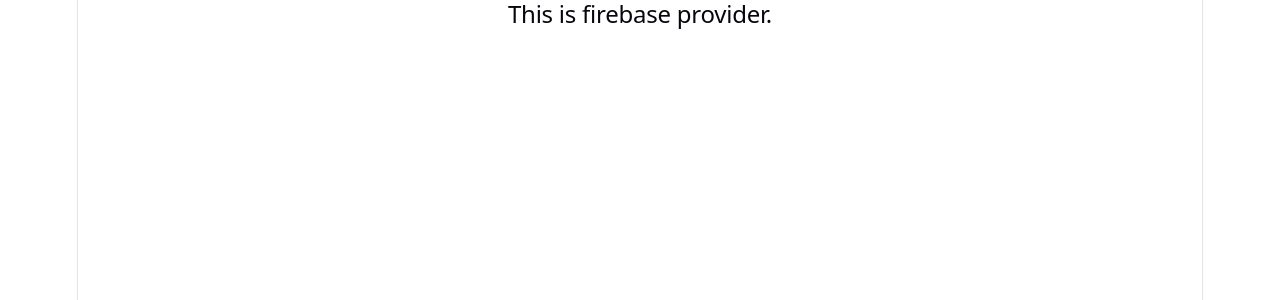
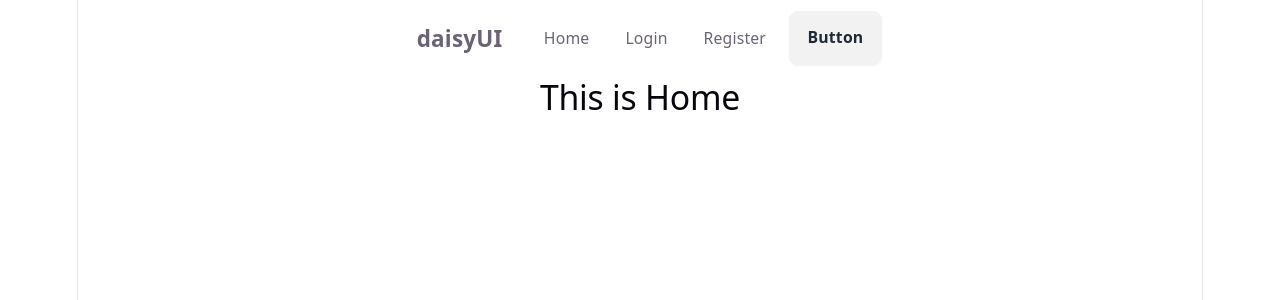
Before and after one commit to alalhosen/glasses-authentication-concept9-2-260326, a React (Vite) app: page / in a window 1280 px wide. Shown: the top 300 px of the page. Built offline with nearby package versions, Linux system fonts and the light colour scheme.

Commit message:
create user in firebaseProvider component

```diff
--- a/src/FirebaseProvider/FirebaseProvider.jsx
+++ b/src/FirebaseProvider/FirebaseProvider.jsx
@@ -1,10 +1,21 @@
-import React from "react";
+import React, { createContext } from "react";
+import auth from "../Firebase/FirebaseConfig";
 
-const FirebaseProvider = () => {
+export const AuthContext = createContext(null);
+
+const FirebaseProvider = ({ children }) => {
+
+  // create user
+  const createUser = (email, password) => {
+   return createUserWithEmailAndPassword(auth, email, password);
+  };
+
+  const allValues = {
+    createUser
+  };
+
   return (
-    <div>
-      <h2>This is firebase provider.</h2>
-    </div>
+    <AuthContext.Provider value={allValues}>{children}</AuthContext.Provider>
   );
 };
 
--- a/src/main.jsx
+++ b/src/main.jsx
@@ -1,7 +1,6 @@
 import { StrictMode } from "react";
 import { createRoot } from "react-dom/client";
 import "./index.css";
-import App from "./App.jsx";
 import { createBrowserRouter, RouterProvider } from "react-router-dom";
 import Root from "./components/Root/Root.jsx";
 import Home from "./components/Home/Home.jsx";
```
